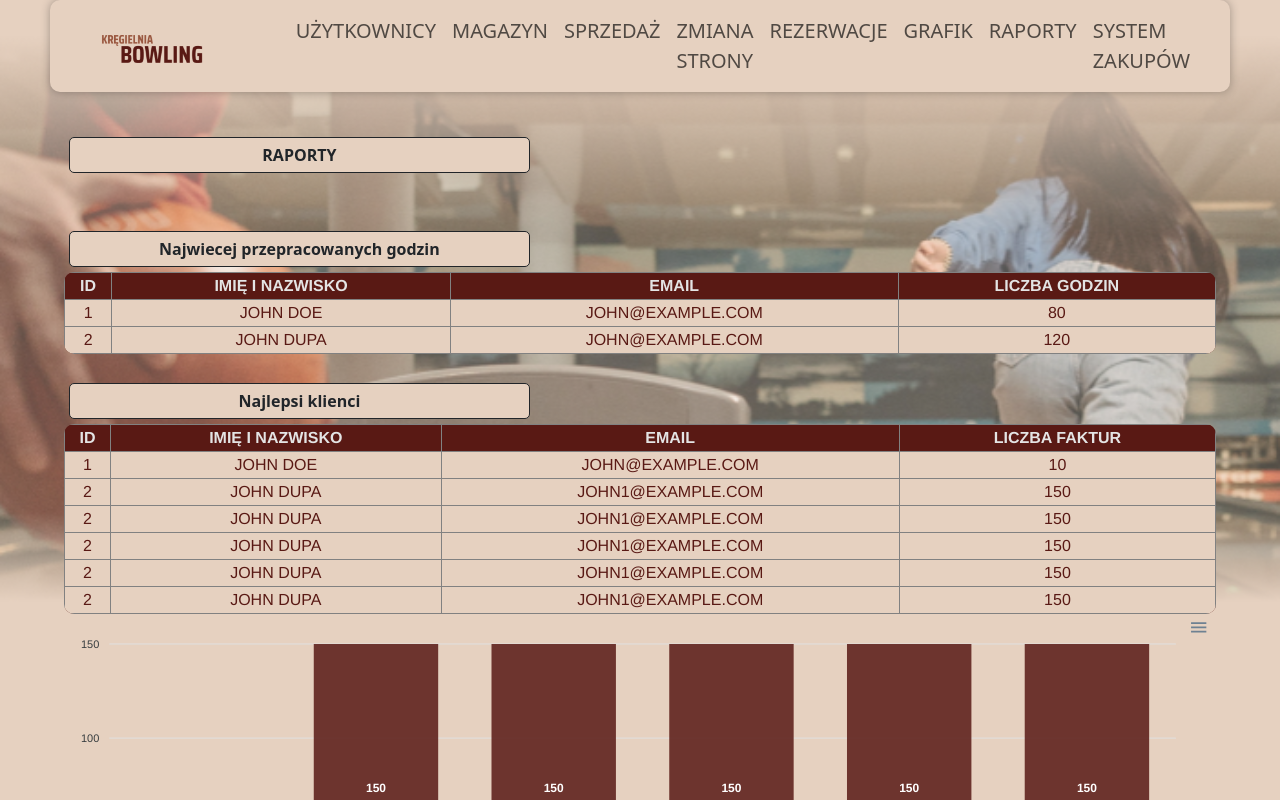
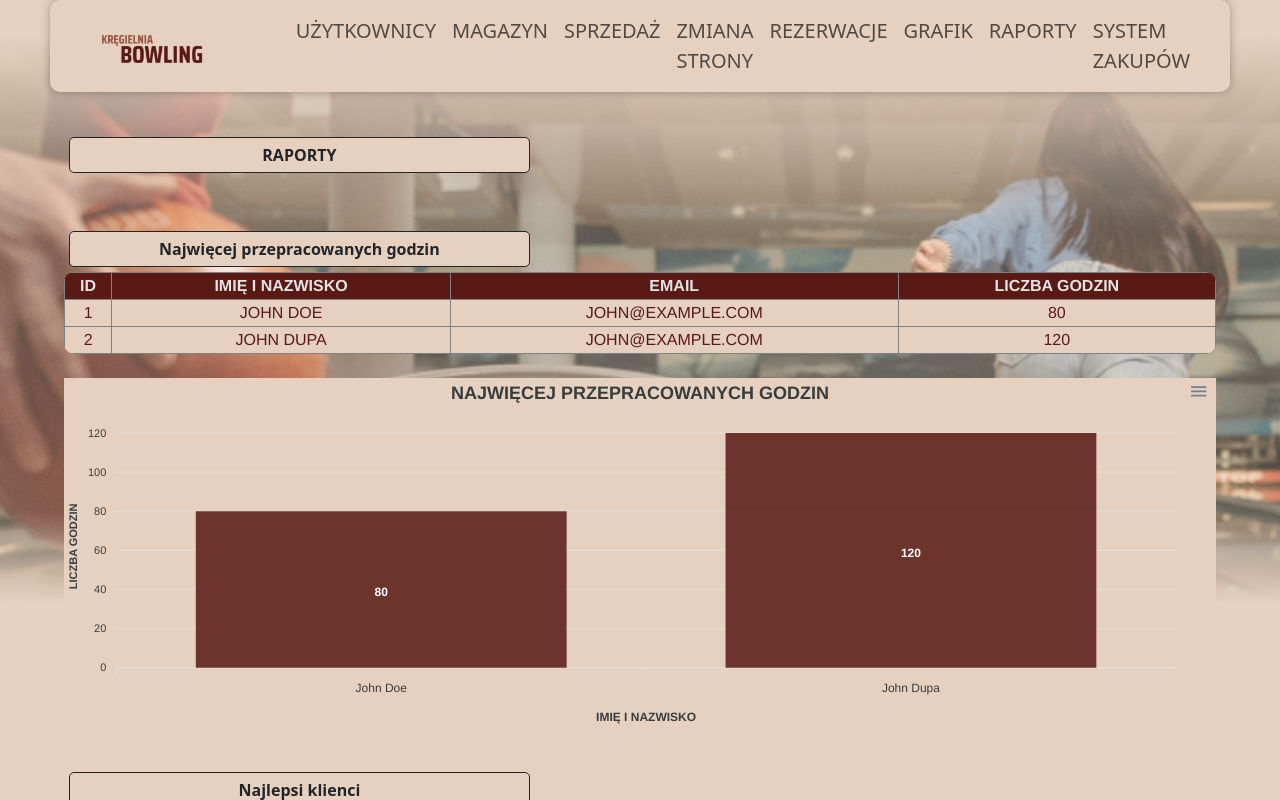
Before and after one commit to Donosik/BowlingClub, a React (Create React App) app in the folder mainfrontend/: page /management/raporty in a window 1280 px wide. Shown: the top 800 px of the page. Built offline with nearby package versions, Linux system fonts and the light colour scheme.

Commit message:
GOTOWE RAPORTY

```diff
--- a/mainfrontend/src/pages/Raports/BestBuyingClient.js
+++ b/mainfrontend/src/pages/Raports/BestBuyingClient.js
@@ -3,6 +3,7 @@ import Chart from "react-apexcharts";
 
 export default function BestBuyingClient({ buyingClients }) {
     // Przygotuj dane do wykresu
+// Przygotuj dane do wykresu
     const chartOptions = {
         chart: {
             id: "bar-chart",
@@ -10,6 +11,14 @@ export default function BestBuyingClient({ buyingClients }) {
         },
         xaxis: {
             categories: buyingClients.map((client) => client.FullName),
+            title: {
+                text: 'KLIENCI', // Dodaj nazwę osi X
+            },
+        },
+        yaxis: {
+            title: {
+                text: 'ZYSK ZE SPRZEDAŻY', // Dodaj nazwę osi Y
+            },
         },
         plotOptions: {
             bar: {
@@ -22,6 +31,13 @@ export default function BestBuyingClient({ buyingClients }) {
                         },
                     ],
                 },
+            },
+        },
+        title: {
+            text: 'NAJLEPSI KLIENCI', // Dodaj tytuł wykresu
+            align: 'center',
+            style: {
+                fontSize: '18px',
             },
         },
     };
@@ -58,7 +74,7 @@ export default function BestBuyingClient({ buyingClients }) {
                     </tbody>
                 </table>
             </div>
-
+<br/>
             {/* Dodaj wykres pod tabelą */}
             <div className="chart-container">
                 <Chart
--- a/mainfrontend/src/pages/Raports/BestSellingProduct.js
+++ b/mainfrontend/src/pages/Raports/BestSellingProduct.js
@@ -10,14 +10,35 @@ export default function BestSellingProduct({ sellingProducts }) {
         },
         xaxis: {
             categories: sellingProducts.map((product) => product.ProductName),
+            title: {
+                text: 'NAZWA PRODUKTU', // Dodaj nazwę osi X
+            },
+        },
+        yaxis: {
+            title: {
+                text: 'ILOŚĆ SPRZEDANYCH SZTUK', // Dodaj nazwę osi Y
+            },
         },
         plotOptions: {
             bar: {
-                columnWidth: "50%", // Aby uzyskać efekt kolorowania słupków
-                distributed: true,
+                colors: {
+                    ranges: [
+                        {
+                            from: 0,
+                            to: Math.max(...sellingProducts.map((product) => product.Sold)),
+                            color: "#591914", // Zmień kolor słupków na #4CAF50
+                        },
+                    ],
+                },
             },
         },
-        colors: ["#591914"], // Kolor słupków
+        title: {
+            text: 'NAJLEPIEJ SPRZEDAJĄCE SIĘ PRODUKTY', // Dodaj tytuł wykresu
+            align: 'center',
+            style: {
+                fontSize: '18px',
+            },
+        },
     };
 
     const chartSeries = [
@@ -50,7 +71,7 @@ export default function BestSellingProduct({ sellingProducts }) {
                     </tbody>
                 </table>
             </div>
-
+            <br />
             {/* Dodaj wykres pod tabelą */}
             <div className="chart-container">
                 <Chart
--- a/mainfrontend/src/pages/Raports/MostWorkedHours.js
+++ b/mainfrontend/src/pages/Raports/MostWorkedHours.js
@@ -1,12 +1,59 @@
 import React from "react";
+import Chart from "react-apexcharts";
 
-export default function MostWorkedHours({workersWithHours})
+export default function MostWorkedHours({ workersWithHours }) {
+    // Przygotuj dane do wykresu
+    const chartOptions = {
+        chart: {
+            id: "bar-chart",
+            background: "#E6D1C0",
+        },
+        xaxis: {
+            categories: workersWithHours.map((worker) => worker.FullName),
+            title: {
+                text: 'IMIĘ I NAZWISKO', // Dodaj nazwę osi X
+            },
+        },
+        yaxis: {
+            title: {
+                text: 'LICZBA GODZIN', // Dodaj nazwę osi Y
+            },
+        },
+        plotOptions: {
+            bar: {
+                colors: {
+                    ranges: [
                         {
-    return(
+                            from: 0,
+                            to: Math.max(...workersWithHours.map((worker) => worker.Hours)),
+                            color: "#591914", // Zmień kolor słupków na #4CAF50
+                        },
+                    ],
+                },
+            },
+        },
+        title: {
+            text: 'NAJWIĘCEJ PRZEPRACOWANYCH GODZIN', // Dodaj tytuł wykresu
+            align: 'center',
+            style: {
+                fontSize: '18px',
+            },
+        },
+    };
+
+    const chartSeries = [
+        {
+            name: "Liczba godzin",
+            data: workersWithHours.map((worker) => worker.Hours),
+        },
+    ];
+
+    return (
         <div className="table-container">
-            <div className="table-name">RAPORTY</div><br/><br/>
-            <div className="table-name">
-                Najwiecej przepracowanych godzin</div>
+            <div className="table-name">RAPORTY</div>
+            <br />
+            <br />
+            <div className="table-name">Najwięcej przepracowanych godzin</div>
             <div className="table-container">
                 <table className="table-bordered">
                     <thead>
@@ -18,7 +65,7 @@ export default function MostWorkedHours({workersWithHours})
                     </tr>
                     </thead>
                     <tbody>
-            {workersWithHours.map((worker)=>(
+                    {workersWithHours.map((worker) => (
                         <tr key={worker.Id}>
                             <td>{worker.Id}</td>
                             <td>{worker.FullName}</td>
@@ -27,6 +74,18 @@ export default function MostWorkedHours({workersWithHours})
                         </tr>
                     ))}
                     </tbody>
-                </table></div></div>
-    )
+                </table>
+            </div>
+            <br />
+            {/* Dodaj wykres pod tabelą */}
+            <div className="chart-container">
+                <Chart
+                    options={chartOptions}
+                    series={chartSeries}
+                    type="bar"
+                    height={350}
+                />
+            </div>
+        </div>
+    );
 }
```
Lines whose indentation alone changed are shown as unchanged.
